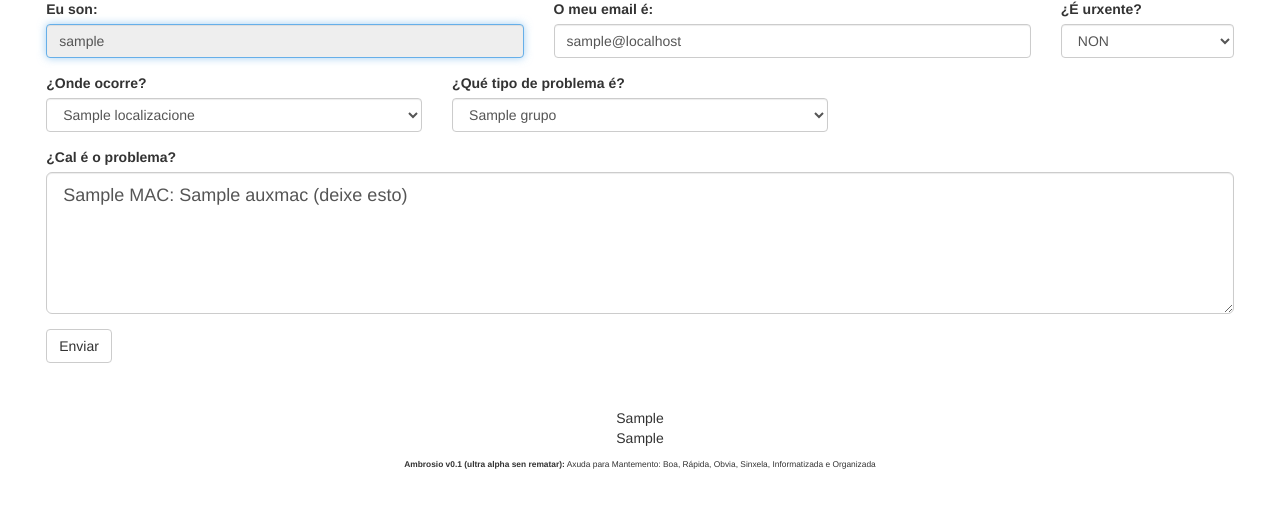
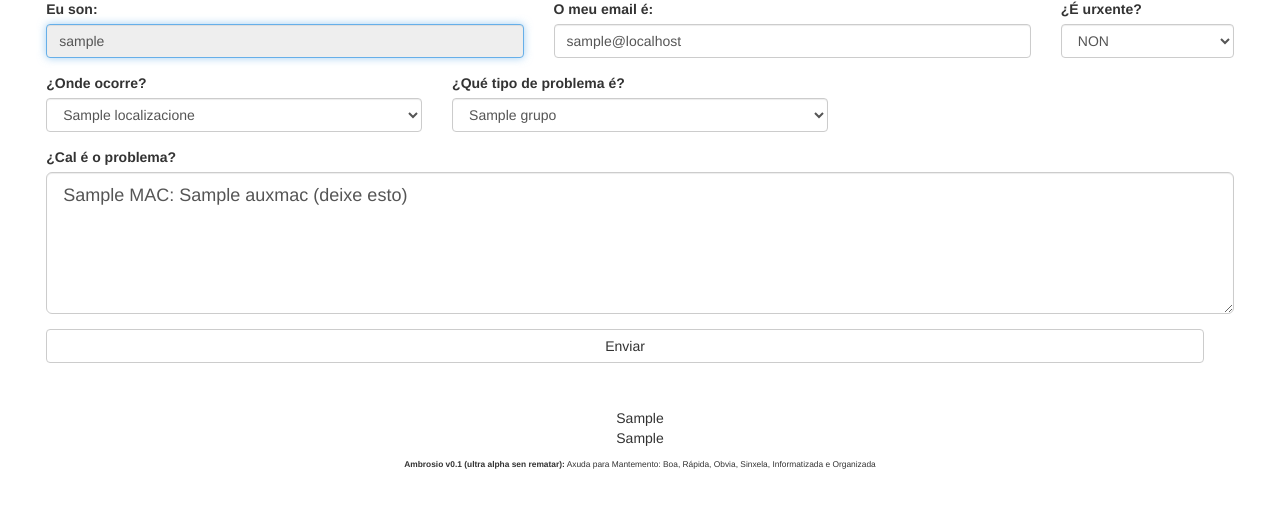
Before and after one commit to jfsanchez/ambrosio, a PHP site: template templates/crearincidencia.inc.php in a window 1280 px wide. Shown: the part 71-579 px from the top of the page. Run offline with PHP 8.4, Linux system fonts and the light colour scheme; the visitor is signed in with stand-in values (Sample User, id 1); the template is opened without the code that fills it: most values are stand-ins (such as "Sample title", 1, 10 or a date in 2020); data that the repository does not hold is empty; some libraries are stand-ins or nearby versions.

Commit message:
Ajustes a botón de envío

```diff
--- a/templates/crearincidencia.inc.php
+++ b/templates/crearincidencia.inc.php
@@ -89,8 +89,8 @@ if ($FRACASO) {
  </div>
 </div>
 
-<div class="form-group row col-xs-10">
-<input type="submit" class="btn btn-default btn-group-lg" value="Enviar" id="enviar"/>
+<div class="form-group row col-xs-12 col-md-12">
+<input type="submit" class="btn btn-default btn-group-lg btn-block" value="Enviar" id="enviar"/>
 </div>
 
 </form>
```
